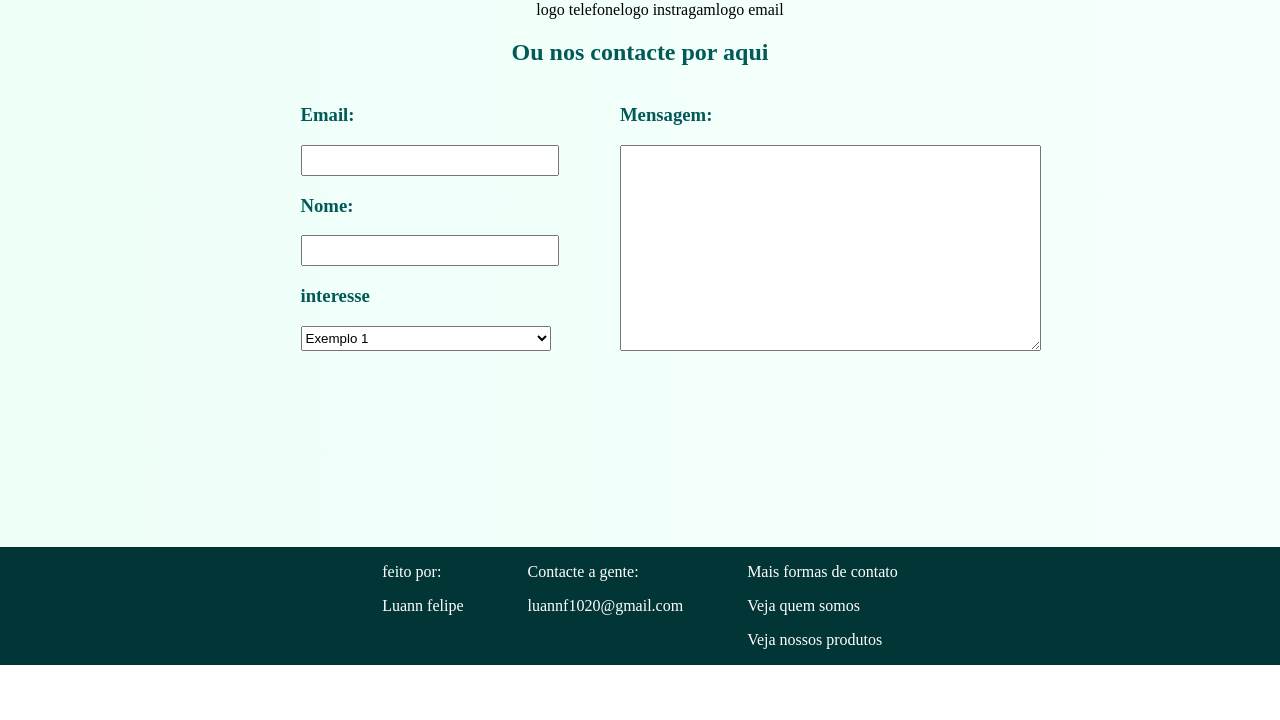
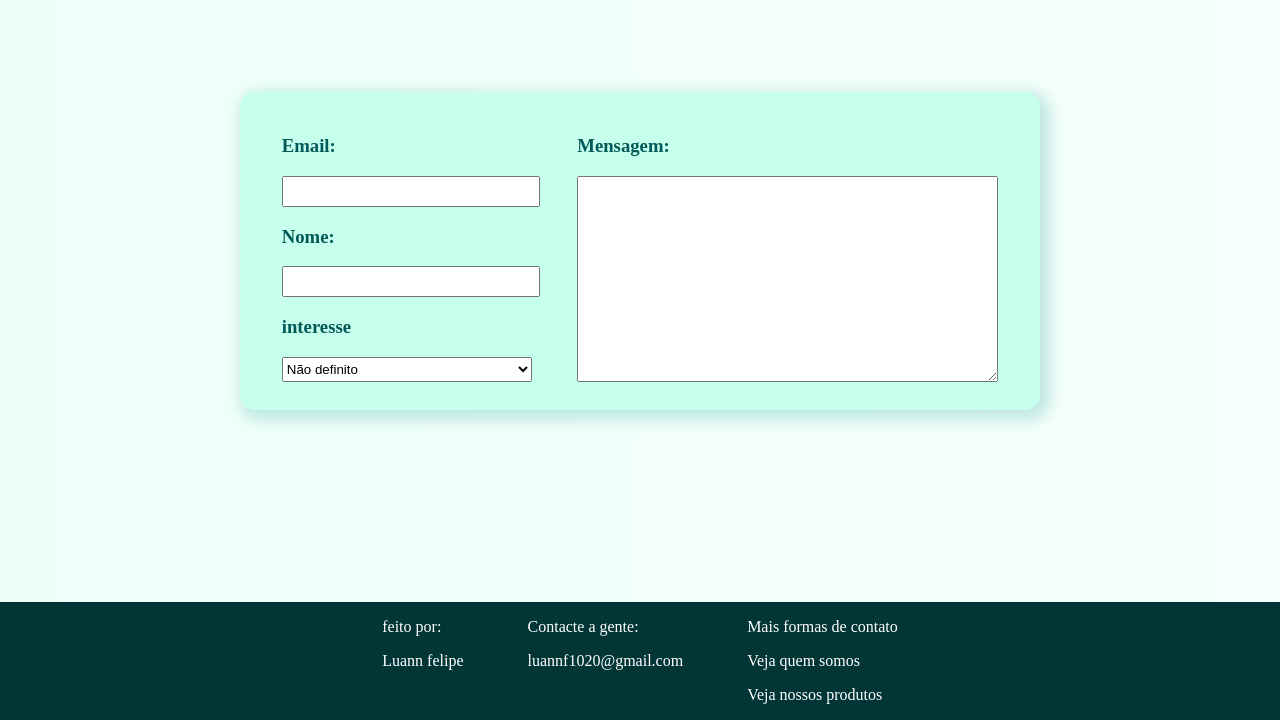
Before and after one commit to alnnu/atividade-de-IHM, a plain HTML site: page pages/contato.html in a window 1280 px wide. Shown: the part 312-1032 px from the top of the page. Before the commit the page ends 977 px from the top, so only its background shows below. Drawn offline with Linux system fonts and the light colour scheme.

Commit message:
ajuste na pagina de contato

```diff
--- a/pages/contato.html
+++ b/pages/contato.html
@@ -22,31 +22,24 @@
         </div>
     </header>
     <main>
-        <section class="formasDeContato">
-            <h2 class="titulo">Formas de contato</h2>
-            <ul>
-                <li>logo telefone</li>
-                <li>logo instragam</li>
-                <li>logo email</li>
-            </ul>
-        </section>
         <section>
-            <h2>Ou nos contacte por aqui</h2>
+            <h2>Nos mande mensagem por aqui por aqui</h2>
             <form>
                 <div>
                     <label for="email"><h3>Email:</h3></label>
-                    <input type="text" name="nome" id="nome"/>
+                    <input type="email" name="nome" id="nome"/>
                     <label for="nome"><h3>Nome:</h3></label>
                     <input type="text" name="email" id="email"/>
                     <label for="interesse"><h3>interesse</h3></label>
                     <select id="interesse">
-                        <option>Exemplo 1</option>
-                        <option>Exemplo 2</option>
-                        <option>Exemplo 3</option>
-                        <option>Exemplo 4</option>
+                        <option>Não definito</option>
+                        <option>Placa de arduino</option>
+                        <option>Sensores</option>
+                        <option>Kits</option>
+                        <option>Livros</option>
                     </select>
                 </div>
-                <div>
+                <div class="esq">
                     <label for="mensagem"><h3>Mensagem:</h3></label>
                     <textarea id="mensagem" name="mensagem" rows="4" cols="50"></textarea>
                 </div>
--- a/style/contato.style.css
+++ b/style/contato.style.css
@@ -15,11 +15,26 @@ h2{
 form {
     display: flex;
     justify-content: center;
+    background-color: #C7FFED;
+    width: 750px;
+    padding: 2%;
+    margin: auto;
+    border-radius: 15px;
+    -webkit-box-shadow: 5px 5px 15px 5px rgba(0,143,140,0.21);
+    box-shadow: 5px 5px 15px 5px rgba(0,143,140,0.21);
+}
+
+h2{
+    margin-bottom: 15vh;
+    font-size: 30px;
 }
 
 form div input{
     height: 25px;
     width: 250px;
+}
+.esq{
+    margin-left: 5%;
 }
 
 #interesse{
@@ -28,7 +43,7 @@ form div input{
 }
 
 form div{
-    margin-left: 5%;
+
 }
 
 #mensagem{
```
